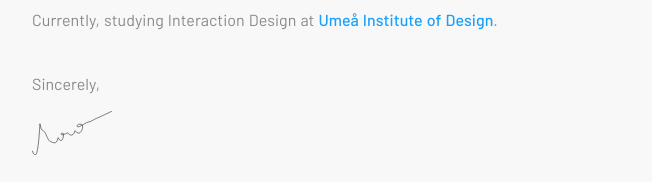
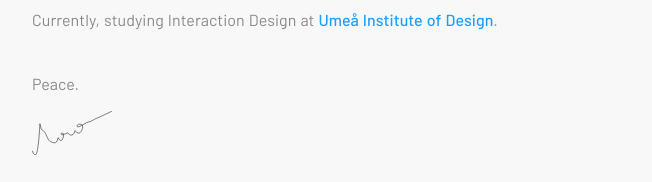
Before and after one commit to lukasmoro/folio-2.0, a React (Create React App) app: page / in a window 1280 px wide. Shown: the part 382-564 px from the top of the page, without its empty margins (308-960 px from the left). Built offline with nearby package versions, Linux system fonts and the light colour scheme; a web font is replaced by a local one.

Commit message:
some minor changes

```diff
--- a/src/components/Me.jsx
+++ b/src/components/Me.jsx
@@ -53,7 +53,7 @@ function Me() {
             </a>
             .
           </p>
-          <p>Sincerely,</p>
+          <p>Peace.</p>
           <svg width="80" height="44" viewBox="0 0 272 150" fill="none" xmlns="http://www.w3.org/2000/svg">
           <path d="M1 136.786C1.73218 141.216 5.00651 149.848 12.2463 148.933C19.4862 148.017 24.9278 78.1358 26.7436 43.3095C27.8272 49.2948 30.6622 61.864 33.3332 64.2581C36.672 67.2507 39.5714 67.6028 42.6466 71.1236C45.7218 74.6443 54.2444 98.9376 59.1647 101.93C64.0849 104.923 74.7162 110.116 79.988 107.916C84.2053 106.155 87.6027 95.857 88.7742 90.9279C90.3264 94.6834 94.6433 101.86 99.4933 100.522C105.556 98.8496 110.889 75.3485 103.508 74.9964C97.4457 74.7072 98.5001 80.5064 101.312 81.4218C104.826 82.5661 118.472 74.9964 121.195 74.9964C123.919 74.9964 127.433 83.7983 135.429 82.126C141.825 80.7881 145.064 71.4757 145.884 66.9867C149.721 70.126 154.407 77.4235 161.524 74.9964C168.641 72.5693 181.029 44.7456 163.457 44.7456C150.805 44.7456 152.65 54.3397 156.516 54.3397C162.578 54.3397 180.678 42.281 184.807 40.0805C188.937 37.8801 193.594 37.8801 197.459 36.4718C201.325 35.0634 212.22 28.1979 218.283 25.7334C224.345 23.2689 235.592 17.8117 244.378 13.9388C251.407 10.8405 265.055 4.02199 271 1" stroke="#27221f" strokeWidth="2" strokeLinecap="round"/>
           </svg>
```
